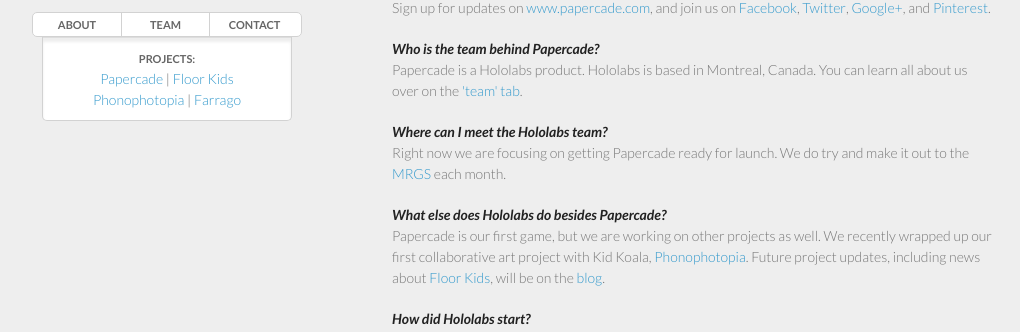
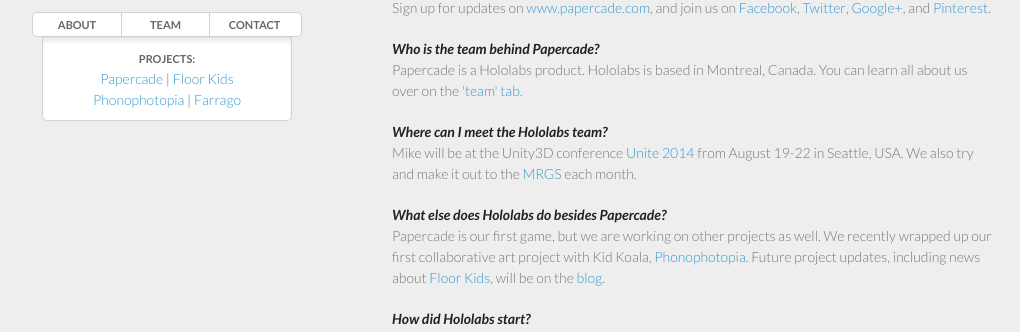
Before and after one commit to hololabs/hololabs.github.io, a Jekyll site: the page built from projects/papercade/index.html, in a window 1280 px wide and 900 px high, scrolled down 1295 px. Shown: the part 116-448 px from the top of the window, without its empty margins (128-1148 px from the left). Built offline with Jekyll 4.4.1, drawn with Linux system fonts in a browser that asks for light colours; nearby versions of some CDN libraries; Markdown is read by kramdown in place of the engine named in the settings.

Commit message:
added mike @ unity14 to q&a

```diff
--- a/projects/papercade/index.html
+++ b/projects/papercade/index.html
@@ -137,7 +137,7 @@
 
 <p>
 <strong><em>Where can I meet the Hololabs team?</strong></em><br>
-  Right now we are focusing on getting Papercade ready for launch. We do try and make it out to the <a href="http://mrgs.ca/">MRGS</a> each month.
+  Mike will be at the Unity3D conference <a href="http://blog.hololabs.org/post/94536568093/hololabs-will-be-at-unite-2014">Unite 2014</a> from August 19-22 in Seattle, USA. We also try and make it out to the <a href="http://mrgs.ca/">MRGS</a> each month.
 </p>
 
 <p>
```
